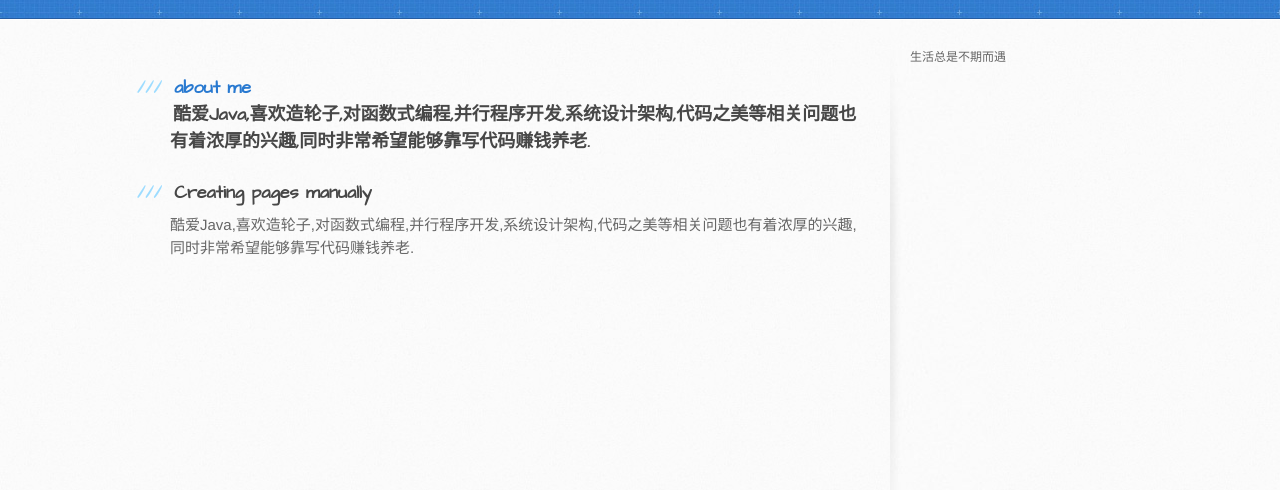
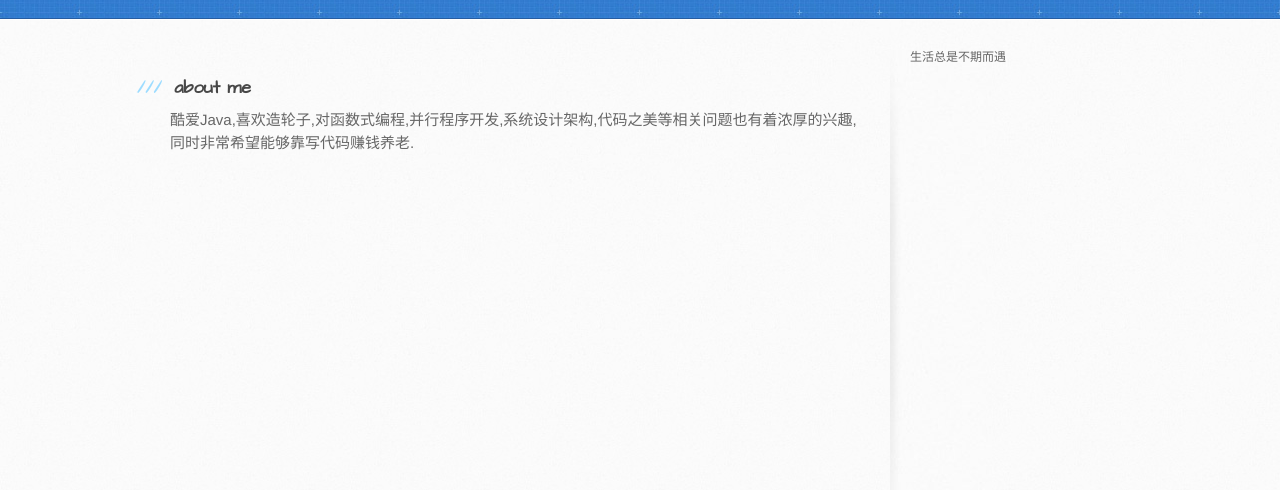
Before and after one commit to bnsdmm/bnsdmm.github.io, a plain HTML site: page about.html in a window 1280 px wide. Shown: the part 148-638 px from the top of the page. Drawn offline with Linux system fonts and the light colour scheme.

Commit message:
Update about.html

```diff
--- a/about.html
+++ b/about.html
@@ -28,12 +28,8 @@
     <div id="content-wrapper">
       <div class="inner clearfix">
         <section id="main-content">
-          <h3>
-<a>about me</a>
-<p>酷爱Java,喜欢造轮子,对函数式编程,并行程序开发,系统设计架构,代码之美等相关问题也有着浓厚的兴趣,同时非常希望能够靠写代码赚钱养老.</p>
-
 <h3>
-<a id="creating-pages-manually" class="anchor" href="#creating-pages-manually" aria-hidden="true"><span aria-hidden="true" class="octicon octicon-link"></span></a>Creating pages manually</h3>
+<a id="creating-pages-manually" class="anchor" href="#creating-pages-manually" aria-hidden="true"><span aria-hidden="true" class="octicon octicon-link"></span></a>about me</h3>
 
 <p>酷爱Java,喜欢造轮子,对函数式编程,并行程序开发,系统设计架构,代码之美等相关问题也有着浓厚的兴趣,同时非常希望能够靠写代码赚钱养老.</p>
 
```
